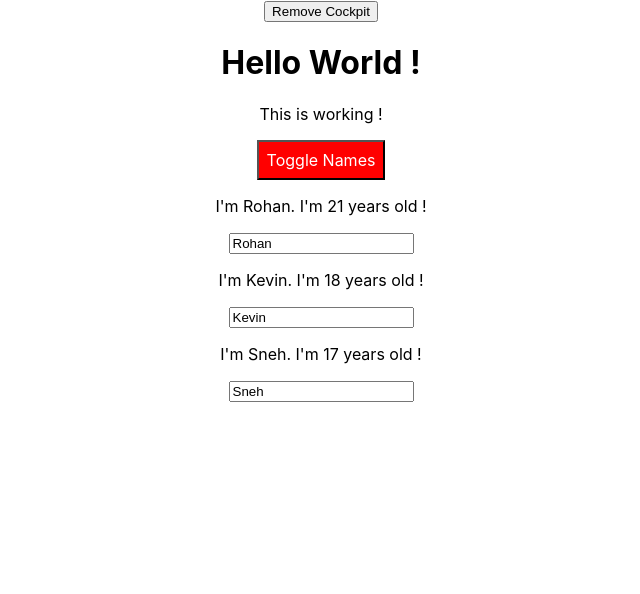
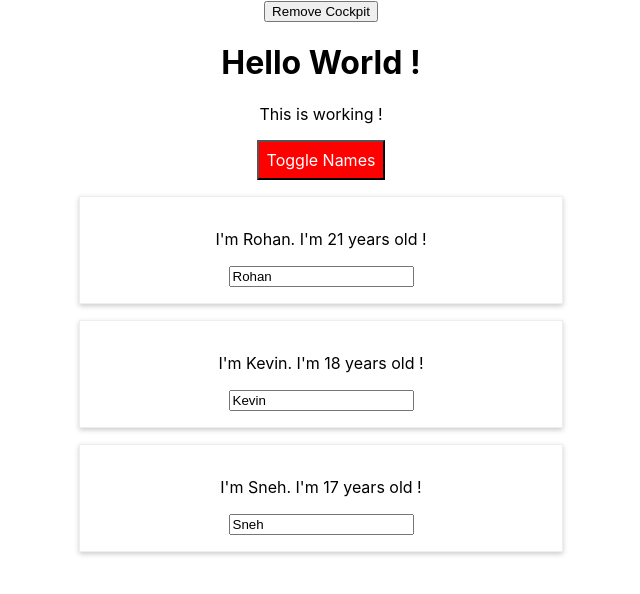
Before and after one commit to Rony20/React-Practice, a React (Create React App) app: page / in a window 1280 px wide. Both pictures are taken after a click on the button "Toggle Names". Shown: the top 594 px of the page, without its empty margins (319-959 px from the left). Built offline with nearby package versions, Linux system fonts and the light colour scheme.

Commit message:
Prop type check is added.

```diff
--- a/package.json
+++ b/package.json
@@ -6,6 +6,7 @@
     "@testing-library/jest-dom": "^4.2.4",
     "@testing-library/react": "^9.5.0",
     "@testing-library/user-event": "^7.2.1",
+    "prop-types": "^15.7.2",
     "radium": "^0.26.0",
     "react": "^16.13.1",
     "react-dom": "^16.13.1",
--- a/src/components/Persons/Person/Person.js
+++ b/src/components/Persons/Person/Person.js
@@ -1,4 +1,5 @@
-import React, { Component, Fragment } from "react";
+import React, { Component } from "react";
+import PropTypes from "prop-types"
 
 import classes from "./Person.module.css";
 
@@ -6,15 +7,22 @@ class Person extends Component {
   render() {
     console.log('[Person.js] rendering...')
     return (
-      <Fragment>
+      <div className={classes.Person}>
         <p onClick={this.props.click}>
           I'm {this.props.name}. I'm {this.props.age} years old !
         </p>
         <p>{this.props.children}</p>
         <input type="text" onChange={this.props.changed} value={this.props.name} />
-      </Fragment>
+      </div>
     );
   }
 };
 
+Person.propTypes = {
+  click: PropTypes.func,
+  changed: PropTypes.func,
+  name: PropTypes.string,
+  age: PropTypes.number
+}
+
 export default Person;
```
